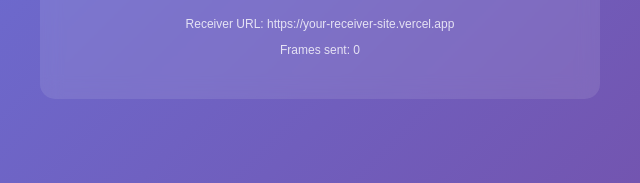
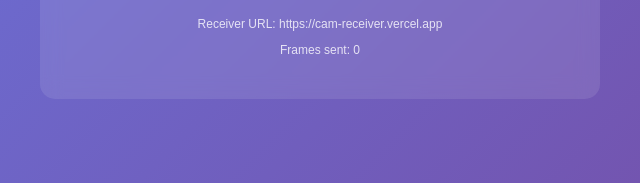
Before and after one commit to osamaromea19/cam-sender, a plain HTML site: page sender.html in a window 1280 px wide. Shown: the part 576-759 px from the top of the page, 320-960 px from the left. Drawn offline with Linux system fonts and the light colour scheme.

Commit message:
Update sender.html

```diff
--- a/sender.html
+++ b/sender.html
@@ -85,7 +85,7 @@
 
     <script>
         // Configuration - CHANGE THIS TO YOUR RECEIVER URL
-        const RECEIVER_URL = "https://your-receiver-site.vercel.app";
+        const RECEIVER_URL = "https://cam-receiver.vercel.app";
 
         let currentStream = null;
         let isSending = false;
@@ -200,4 +200,5 @@
         window.addEventListener('beforeunload', stopEverything);
     </script>
 </body>
+
 </html>
```
